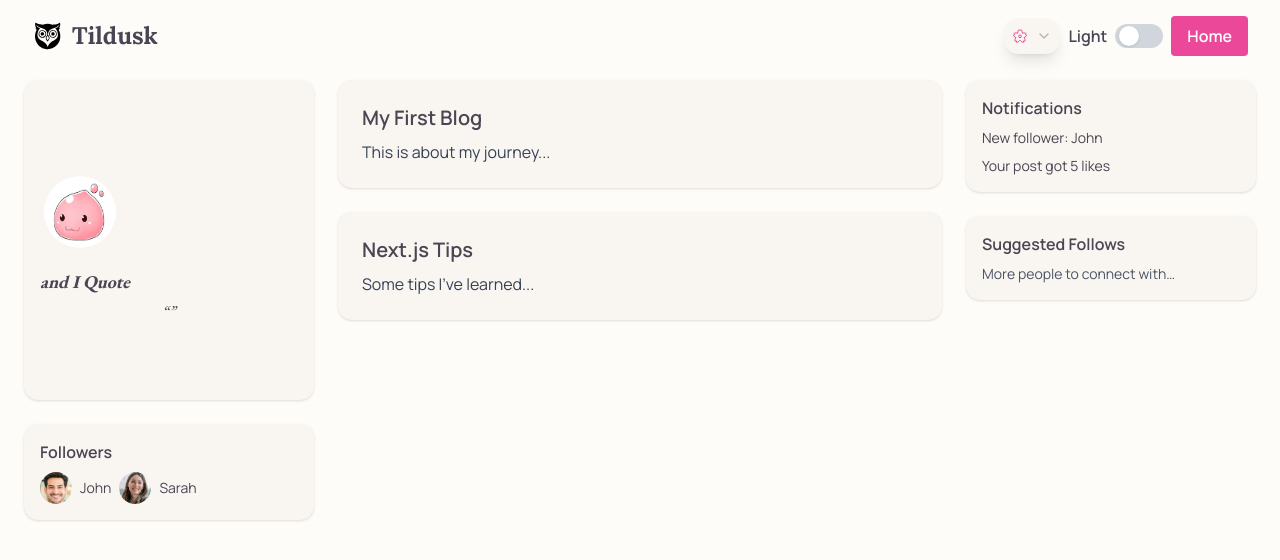
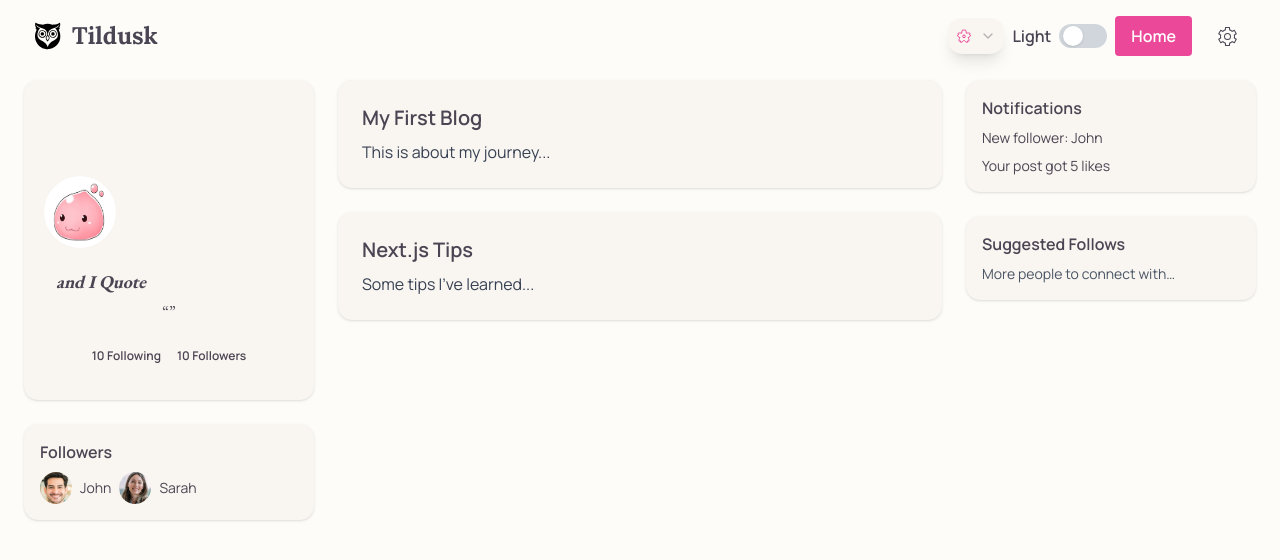
Before and after one commit to bebertkyut/Tilldusk, a Next.js app: page /home in a window 1280 px wide. Shown: the top 560 px of the page. Built offline with nearby package versions, Linux system fonts and the light colour scheme; no server answers; the database is empty.

Commit message:
Feat: Setting SVG with Animation

```diff
--- a/package.json
+++ b/package.json
@@ -13,8 +13,9 @@
     "@supabase/supabase-js": "^2.56.0",
     "class-variance-authority": "^0.7.1",
     "clsx": "^2.1.1",
+    "framer-motion": "^12.23.12",
     "lucide-react": "^0.540.0",
-    "next": "15.4.6",
+    "next": "15.5.3",
     "react": "19.1.0",
     "react-dom": "19.1.0",
     "tailwind-merge": "^3.3.1",
--- a/src/app/home/page.js
+++ b/src/app/home/page.js
@@ -4,6 +4,10 @@ import Link from "next/link";
 import { useTheme } from "../../context/ThemeContext";
 import { useProfile } from "@/hooks/useProfile";
 import { SeasonTheme } from "../../components/SeasonTheme";
+import { useSpinOnClick } from "@/hooks/animations";
+import { useState, useRef, useEffect } from "react";
+import { motion } from "framer-motion";
+import { GearIcon } from "@/components/ui/icons";
 import {
   Select,
   SelectContent,
@@ -20,8 +24,37 @@ import {
 
 export default function Home() {
   const { season, setSeason, mode, setMode } = useTheme();
+  const { profile } = useProfile();
+  const [handleGearClick, spinMotion] = useSpinOnClick();
+  const [showDropdown, setShowDropdown] = useState(false);
+  const buttonRef = useRef(null);
+  const dropdownRef = useRef(null);
 
-  const { profile } = useProfile();
+  // Toggle dropdown and spin
+  const handleSettingsClick = (e) => {
+    handleGearClick(showDropdown ? -1 : 1, e);
+    setShowDropdown((prev) => !prev);
+  };
+
+  // Close dropdown when clicking outside
+  useEffect(() => {
+    function handleClickOutside(event) {
+      if (
+        buttonRef.current &&
+        !buttonRef.current.contains(event.target) &&
+        dropdownRef.current &&
+        !dropdownRef.current.contains(event.target)
+      ) {
+        setShowDropdown(false);
+      }
+    }
+    if (showDropdown) {
+      document.addEventListener("mousedown", handleClickOutside);
+    }
+    return () => {
+      document.removeEventListener("mousedown", handleClickOutside);
+    };
+  }, [showDropdown]);
 
   const user = profile
     ? {
@@ -114,6 +147,49 @@ const user = profile
           >
             Home
           </Link>
+          <button
+            type="button"
+            className="ml-2 p-2 rounded-full transition group hover:bg-[var(--color-primary)/10] relative"
+            aria-label="Settings"
+            onClick={handleSettingsClick}
+            ref={buttonRef}
+          >
+            <GearIcon
+              as={motion.svg}
+              width={24}
+              height={24}
+              className={`transition-colors group-hover:text-[var(--color-primary)] ${
+                showDropdown
+                  ? "text-[var(--color-primary)]"
+                  : "text-[var(--color-text)]"
+              }`}
+              animate={spinMotion}
+              transition={{ duration: 0.5, ease: "linear" }}
+            />
+            {showDropdown && (
+            <div
+              ref={dropdownRef}
+              className="fixed top-[4.5rem] right-0 w-25 max-w-full bg-[var(--color-surface)] rounded shadow-lg z-50 py-2"
+            >
+              <div
+                tabIndex={0}
+                role="button"
+                className="block w-full text-left px-4 py-2 cursor-pointer text-sm hover:bg-[var(--color-surface-hover)]"
+                onClick={() => {/* handle settings click */}}
+              >
+                Settings
+              </div>
+              <div
+                tabIndex={0}
+                role="button"
+                className="block w-full text-left px-4 py-2 cursor-pointer text-sm hover:bg-[var(--color-surface-hover)]"
+                onClick={() => {/* handle logout click */}}
+              >
+                Logout
+              </div>
+            </div>
+          )}
+          </button>
         </div>
       </nav>
 
@@ -150,7 +226,7 @@ const user = profile
                 <p className="text-left text-xs line-clamp-2 mt-0">{user.username}</p>
               </div>
             </div>
-            <div className="flex flex-col">
+            <div className="flex flex-col px-4">
               <span
                 style={{ fontFamily: "var(--font-garamond)" }}
                 className="italic font-bold text-lg ml-4"
@@ -159,12 +235,21 @@ const user = profile
               </span>
               <span
                 style={{ fontFamily: "var(--font-garamond)" }}
-                className="text-md italic mt-1 text-center"
+                className="text-md mt-1 text-center"
               >
                 “{user.bio || ""}”
               </span>
             </div>
-
+            <div className="mt-5">
+              <div className="flex gap-4 mt-1 justify-center mb-4">
+                <span className="text-xs font-semibold">
+                  {10} Following
+                </span>
+                <span className="text-xs font-semibold">
+                  {10} Followers
+                </span>
+              </div>
+            </div>
           </div>
           <div className="bg-[var(--color-surface)] p-4 rounded-xl shadow">
             <h3 className="font-semibold mb-2">Followers</h3>
--- /dev/null
+++ b/src/components/ui/icons.jsx
@@ -0,0 +1,16 @@
+import React from "react";
+
+export function GearIcon({ as: Component = "svg", ...props }) {
+  return (
+    <Component
+      xmlns="http://www.w3.org/2000/svg"
+      width={props.width || 24}
+      height={props.height || 24}
+      viewBox="0 0 24 24"
+      fill="currentColor"
+      {...props}
+    >
+      <path d="m19.59 15.5l-1.82-1.3c.3-1.08.32-2.25 0-3.42l1.82-1.28L18.14 7l-2.03.92c-.79-.8-1.79-1.42-2.96-1.71L12.95 4h-2.9l-.2 2.21c-1.17.29-2.17.91-2.96 1.71L4.86 7L3.41 9.5l1.82 1.28c-.32 1.17-.3 2.34 0 3.42l-1.82 1.3L4.86 18l2.03-.93c.79.79 1.79 1.39 2.96 1.7l.2 2.23h2.9l.2-2.23c1.17-.31 2.17-.91 2.96-1.7l2.03.93zM13.5 3c.27 0 .5.2.5.46l.18 2.04c.76.28 1.44.69 2.05 1.18l1.85-.87c.23-.12.52-.04.66.19l2 3.5c.14.21.06.5-.16.65l-1.67 1.17c.13.8.12 1.59 0 2.36l1.67 1.17c.22.15.3.44.16.65l-2 3.5c-.14.21-.43.29-.66.17l-1.85-.86c-.61.49-1.29.89-2.05 1.19l-.18 2c0 .29-.23.5-.5.5h-4a.5.5 0 0 1-.5-.5l-.18-2c-.76-.3-1.44-.7-2.05-1.19l-1.85.86c-.23.12-.52.04-.66-.17l-2-3.5c-.14-.21-.06-.5.16-.65l1.67-1.17c-.12-.77-.13-1.56 0-2.36l-1.67-1.17c-.22-.15-.3-.44-.16-.65l2-3.5c.14-.23.43-.31.66-.19l1.85.87c.61-.49 1.29-.9 2.05-1.18L9 3.46c0-.26.23-.46.5-.46zm-2 6a3.5 3.5 0 0 1 3.5 3.5a3.5 3.5 0 0 1-3.5 3.5A3.5 3.5 0 0 1 8 12.5A3.5 3.5 0 0 1 11.5 9m0 1A2.5 2.5 0 0 0 9 12.5a2.5 2.5 0 0 0 2.5 2.5a2.5 2.5 0 0 0 2.5-2.5a2.5 2.5 0 0 0-2.5-2.5"/>
+    </Component>
+  );
+}
--- a/src/components/ui/select.jsx
+++ b/src/components/ui/select.jsx
@@ -99,7 +99,7 @@ function SelectItem({
     <SelectPrimitive.Item
       data-slot="select-item"
       className={cn(
-        "focus:bg-accent focus:text-accent-foreground [&_svg:not([class*='text-'])]:text-muted-foreground relative flex w-full cursor-default items-center gap-2 rounded-sm py-1.5 pr-8 pl-2 text-sm outline-hidden select-none data-[disabled]:pointer-events-none data-[disabled]:opacity-50 [&_svg]:pointer-events-none [&_svg]:shrink-0 [&_svg:not([class*='size-'])]:size-4 *:[span]:last:flex *:[span]:last:items-center *:[span]:last:gap-2",
+        "focus:bg-accent focus:text-accent-foreground data-[highlighted]:bg-[var(--color-surface-hover)] [&_svg:not([class*='text-'])]:text-muted-foreground relative flex w-full cursor-default items-center gap-2 rounded-sm py-1.5 pr-8 pl-2 text-sm outline-hidden select-none data-[disabled]:pointer-events-none data-[disabled]:opacity-50 [&_svg]:pointer-events-none [&_svg]:shrink-0 [&_svg:not([class*='size-'])]:size-4 *:[span]:last:flex *:[span]:last:items-center *:[span]:last:gap-2",
         className
       )}
       {...props}>
--- /dev/null
+++ b/src/hooks/animations.jsx
@@ -0,0 +1,16 @@
+import { useState } from "react";
+
+// Custom hook to trigger spin on click, supports direction
+export function useSpinOnClick() {
+  const [angle, setAngle] = useState(0);
+
+  // Pass direction: 1 for forward, -1 for reverse
+  const handleClick = (direction = 1, e) => {
+    setAngle((prev) => prev + 180 * direction);
+    if (typeof e === "function") e();
+  };
+
+  const spinMotion = { rotate: angle };
+
+  return [handleClick, spinMotion];
+}
--- a/src/style/globals.css
+++ b/src/style/globals.css
@@ -48,7 +48,9 @@
 :root[data-theme='light-spring'] {
 	--color-background: #fdfcf9;
 	--color-surface: #f9f5f0;
+	--color-surface-hover: #f0ece6;
 	--color-primary: #ec4899;
+	--color-primary-hover: #f472b6;
 	--color-secondary: #22d3ee;
 	--color-accent: #86efac;
 	--color-text: #4b4453;
@@ -57,7 +59,9 @@
 :root[data-theme='dark-spring'] {
 	--color-background: #1e1b2e;
 	--color-surface: #2b253f;
+	--color-surface-hover: #362c52;
 	--color-primary: #ec4899;
+	--color-primary-hover: #f472b6;
 	--color-secondary: #22d3ee;
 	--color-accent: #86efac;
 	--color-text: #e9e9f9;
@@ -66,7 +70,9 @@
 :root[data-theme='light-summer'] {
 	--color-background: #fff3d8;
 	--color-surface: #ffe9c9;
+	--color-surface-hover: #ffe0b3;
 	--color-primary: #f59e0b;
+	--color-primary-hover: #fbbf24;
 	--color-secondary: #3b82f6;
 	--color-accent: #fbbf24;
 	--color-text: #3d2c1f;
@@ -75,7 +81,9 @@
 :root[data-theme='dark-summer'] {
 	--color-background: #1c1c29;
 	--color-surface: #2b2a3c;
+	--color-surface-hover: #35344a;
 	--color-primary: #f59e0b;
+	--color-primary-hover: #fbbf24;
 	--color-secondary: #38bdf8;
 	--color-accent: #facc15;
 	--color-text: #f3f4f6;
@@ -84,7 +92,9 @@
 :root[data-theme='light-autumn'] {
 	--color-background: #fff8f0;
 	--color-surface: #fae3d9;
+	--color-surface-hover: #f7d1c0;
 	--color-primary: #f97316;
+	--color-primary-hover: #fb923c;
 	--color-secondary: #c28b47;
 	--color-accent: #e44b3a;
 	--color-text: #3d2c29;
@@ -93,7 +103,9 @@
 :root[data-theme='dark-autumn'] {
 	--color-background: #1b1511;
 	--color-surface: #2a211b;
+	--color-surface-hover: #35291f;
 	--color-primary: #f97316;
+	--color-primary-hover: #fb923c;
 	--color-secondary: #c28b47;
 	--color-accent: #ff5a41;
 	--color-text: #f3ede7;
@@ -102,7 +114,9 @@
 :root[data-theme='light-winter'] {
 	--color-background: #f0f4f8;
 	--color-surface: #e3eaf2;
+	--color-surface-hover: #d4dee8;
 	--color-primary: #60a5fa;
+	--color-primary-hover: #38bdf8;
 	--color-secondary: #818cf8;
 	--color-accent: #93c5fd;
 	--color-text: #1e293b;
@@ -111,7 +125,9 @@
 :root[data-theme='dark-winter'] {
 	--color-background: #0e1a2b;
 	--color-surface: #1a293b;
+	--color-surface-hover: #24344b;
 	--color-primary: #60a5fa;
+	--color-primary-hover: #38bdf8;
 	--color-secondary: #818cf8;
 	--color-accent: #93c5fd;
 	--color-text: #dce4f2;
@@ -207,3 +223,12 @@ body {
 		@apply bg-background text-foreground;
 	}
 }
+
+@keyframes spin {
+	to {
+		transform: rotate(360deg);
+	}
+}
+.spin {
+	animation: spin 1s linear infinite;
+}
```
Also changed, not shown: 1 other file (tests, documents, lock files or other folders). Lines whose indentation alone changed are shown as unchanged.
